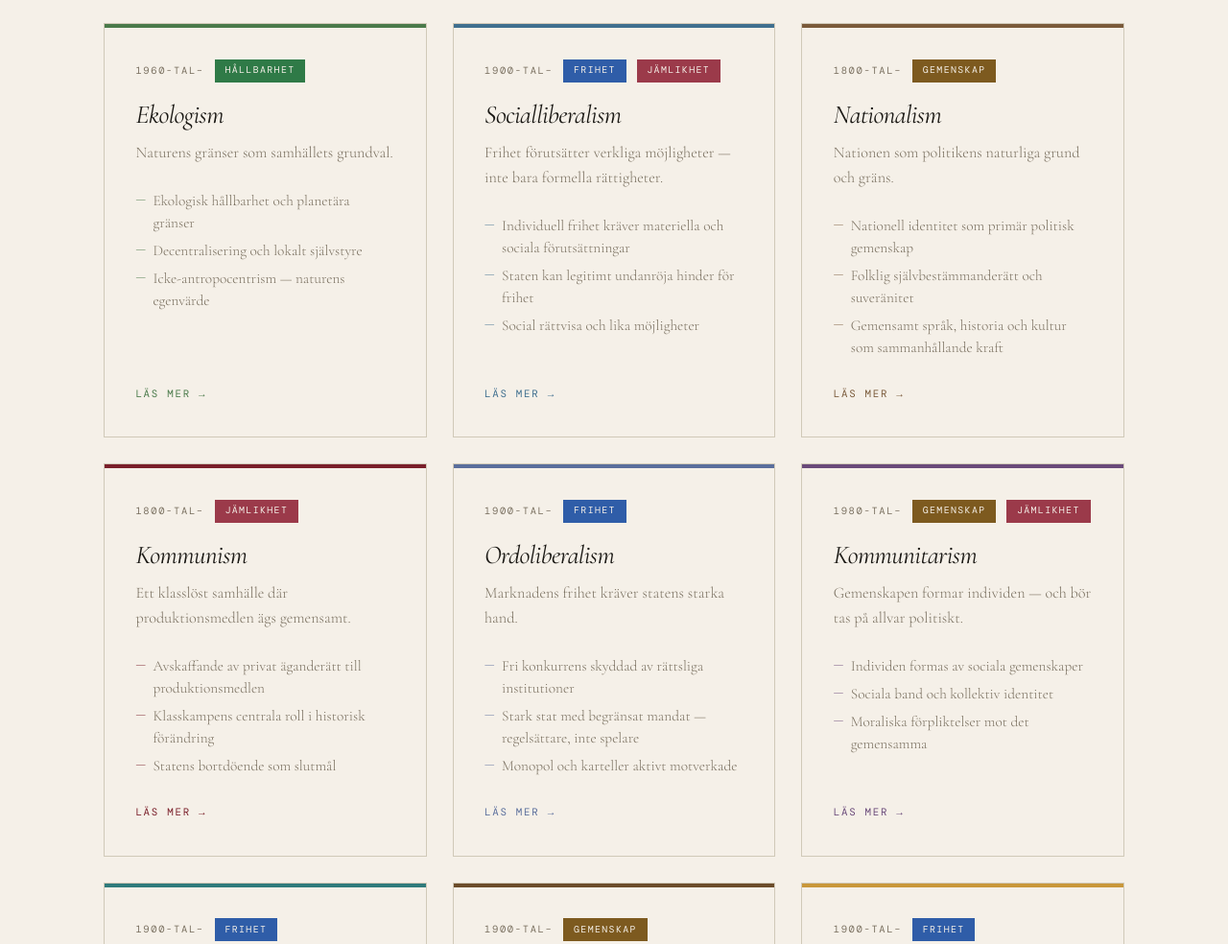
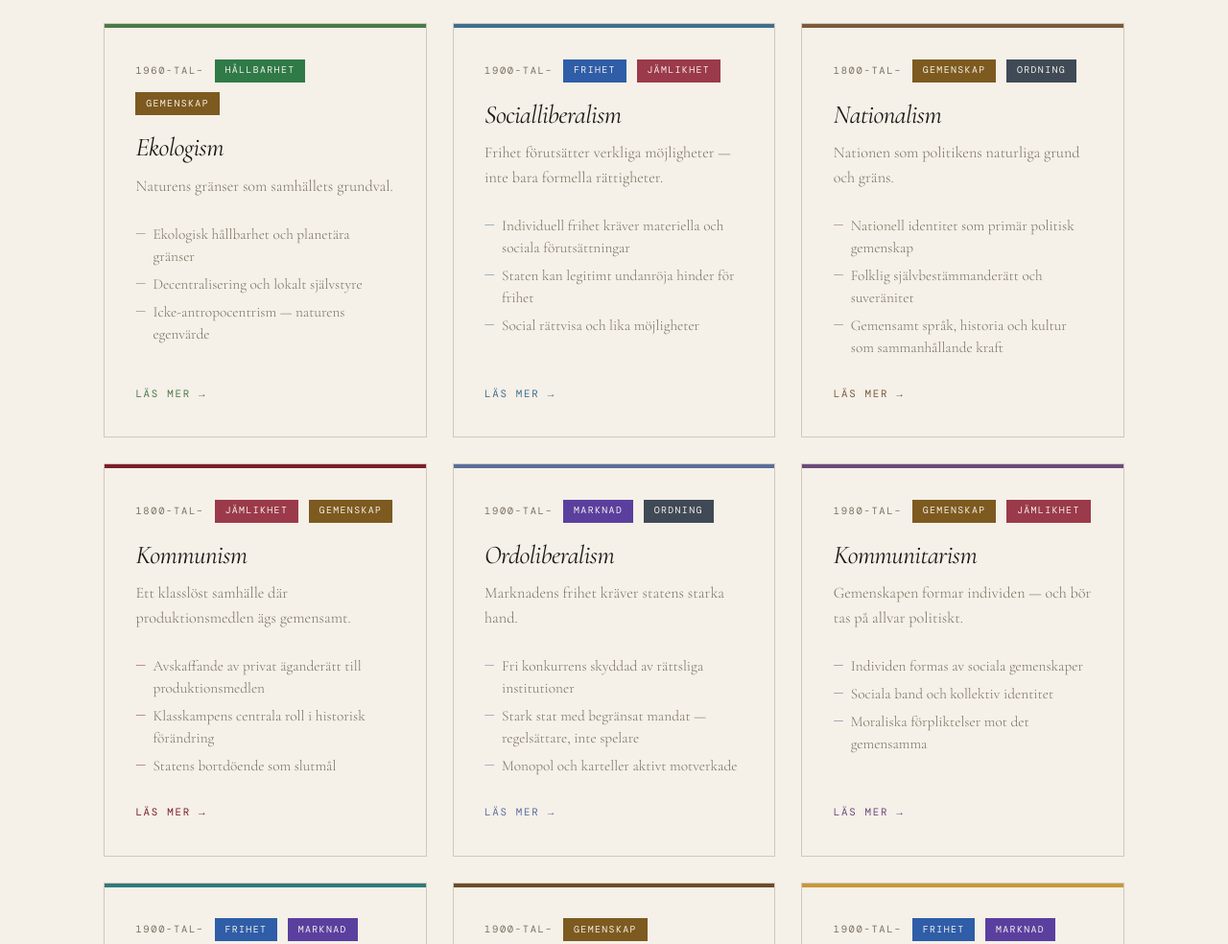
Before and after one commit to politiskaalternativ/webbplattform, a website: page bibliotek.html in a window 1280 px wide. Shown: the part 1041-2025 px from the top of the page at 96% size. Drawn offline with nearby package versions, Linux system fonts and the light colour scheme; a web font is replaced by a local one.

Commit message:
Uppdatera ideologiers kategoritaggar i biblioteket

```diff
--- a/bibliotek.html
+++ b/bibliotek.html
@@ -100,22 +100,24 @@
     jamlikhet: { label: 'Jämlikhet', color: '#9b3a4a' },
     gemenskap: { label: 'Gemenskap', color: '#7d5a1f' },
     hallbarhet: { label: 'Hållbarhet', color: '#2f7a47' },
+    marknad: { label: 'Marknad', color: '#5a3f9f' },
+    ordning: { label: 'Ordning', color: '#3f4a56' },
   };
 
   const tagMap = {
-    liberalism:      ['frihet'],
-    kommunism:       ['jamlikhet'],
+    liberalism:      ['frihet', 'marknad'],
     socialliberalism:['frihet', 'jamlikhet'],
-    socialdemokrati: ['jamlikhet'],
-    konservatism:    ['gemenskap'],
-    nationalism:     ['gemenskap'],
-    nyliberalism:    ['frihet'],
-    ordoliberalism:  ['frihet'],
-    libertarianism:  ['frihet'],
-    ekologism:       ['hallbarhet'],
+    nyliberalism:    ['frihet', 'marknad'],
+    libertarianism:  ['frihet', 'marknad'],
+    ordoliberalism:  ['marknad', 'ordning'],
+    socialdemokrati: ['jamlikhet', 'gemenskap'],
+    kommunism:       ['jamlikhet', 'gemenskap'],
+    konservatism:    ['gemenskap', 'ordning'],
+    nationalism:     ['gemenskap', 'ordning'],
+    ekologism:       ['hallbarhet', 'gemenskap'],
     degrowth:        ['hallbarhet', 'jamlikhet'],
     kommunitarism:   ['gemenskap', 'jamlikhet'],
-    fascism:          ['gemenskap'],
+    fascism:         ['gemenskap'],
   };
 
   const cardOrder = [
```
